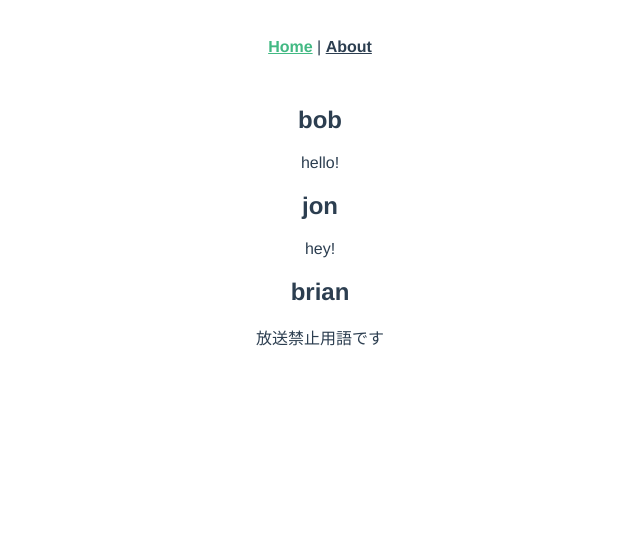
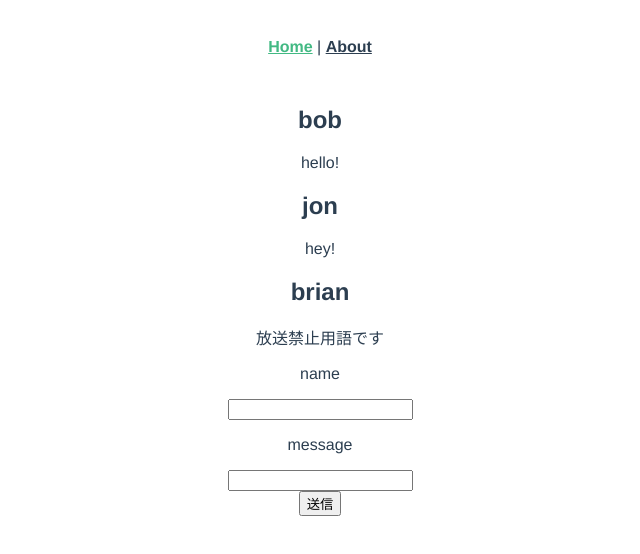
Before and after one commit to higuuu/vue3-typescript, a Vue app: page / in a window 1280 px wide. Shown: the top 554 px of the page, without its empty margins (320-960 px from the left). Built offline with nearby package versions, Linux system fonts and the light colour scheme.

Commit message:
投稿フォームを作成しreactiveを活用してconsole.logで確認できるようにした

```diff
--- /dev/null
+++ b/src/components/PostBoard.vue
@@ -0,0 +1,38 @@
+<template>
+  <div>
+    <div>
+      <p>name</p>
+      <input v-model="post.name" label="name" />
+    </div>
+    <div>
+      <p>message</p>
+      <input v-model="post.message" label="message" />
+    </div>
+    <div>
+      <button @click="postAction()">送信</button>
+    </div>
+  </div>
+</template>
+
+<script lang="ts">
+import { defineComponent, reactive } from "vue";
+
+interface MessageProps {
+  name: string;
+  message: string;
+}
+
+export default defineComponent({
+  name: "PostBoard",
+  setup() {
+    const post = reactive<MessageProps>({
+      name: "",
+      message: "",
+    });
+    function postAction() {
+      console.log(post);
+    }
+    return { post, postAction };
+  },
+});
+</script>
--- a/src/views/Home.vue
+++ b/src/views/Home.vue
@@ -2,15 +2,18 @@
   <div class="home" v-for="data in talkData" :key="data">
     <TalkBoard :name="data.name" :message="data.message" />
   </div>
+  <PostBoard />
 </template>
 
 <script lang="ts">
 import { defineComponent } from "vue";
 import TalkBoard from "@/components/TalkBoard.vue"; // @ is an alias to /src
+import PostBoard from "@/components/PostBoard.vue";
 
 export default defineComponent({
   components: {
     TalkBoard,
+    PostBoard,
   },
   setup() {
     const talkData = [
```
